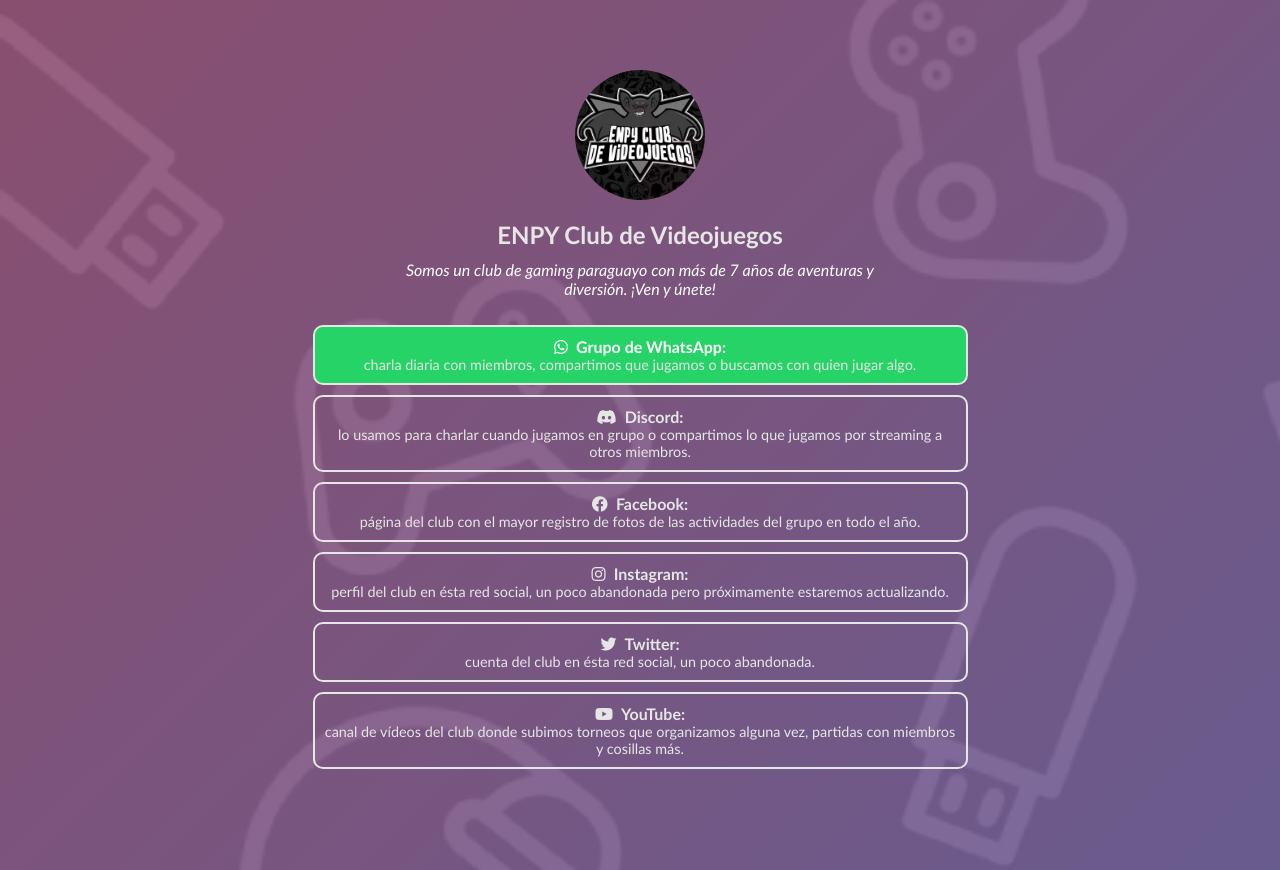
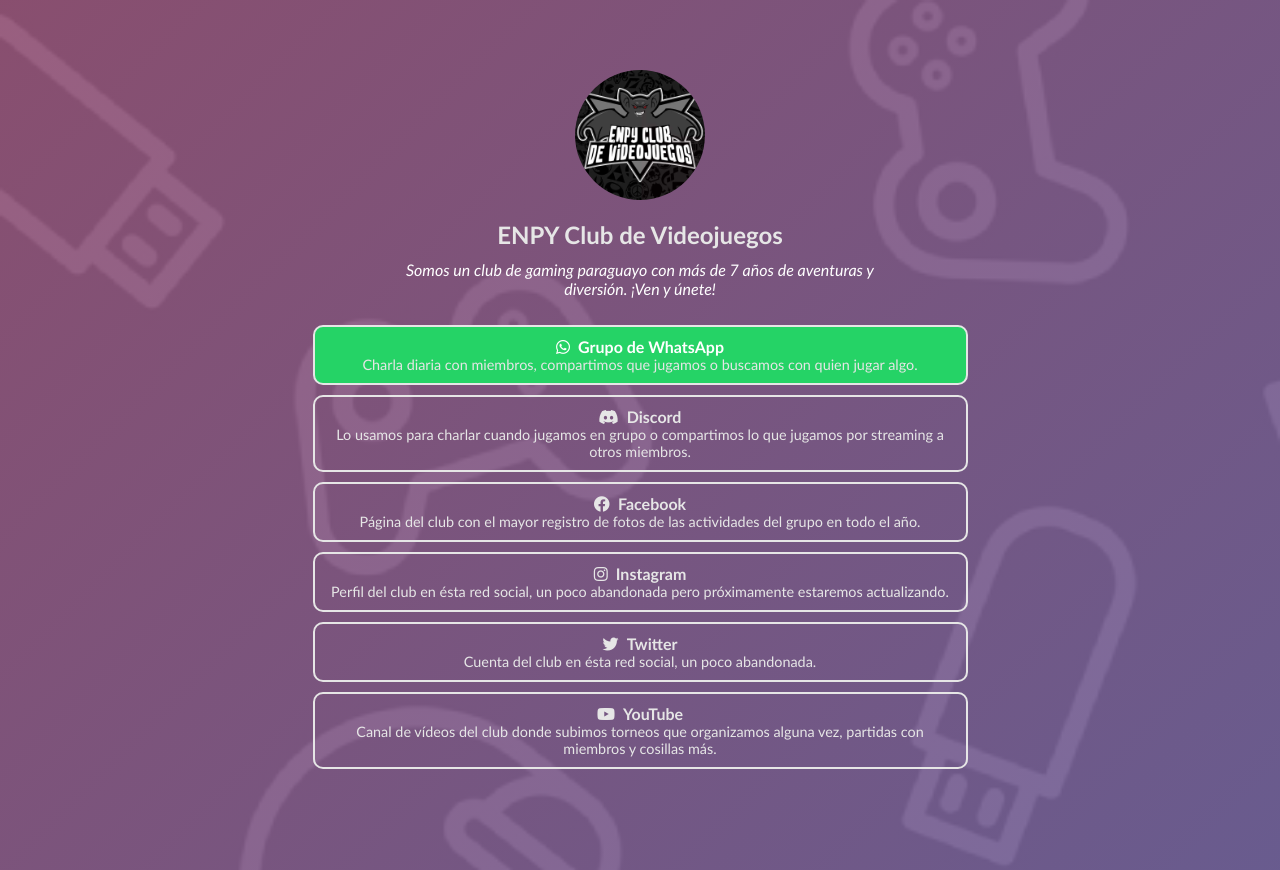
Before and after one commit to enpyclub/enpyclub, a plain HTML site: page index.html in a window 1280 px wide. Drawn offline with Linux system fonts and the light colour scheme.

Commit message:
Update index.html
Se arreglan algunos detalles en los links útiles.

```diff
--- a/index.html
+++ b/index.html
@@ -41,27 +41,27 @@
     <div class="links">
         <a class="link whatsapp" href="https://chat.whatsapp.com/DAK3TalCHnW1358tridF9E" target="_blank">
             <i class="fab fa-whatsapp">&nbsp;</i>
-            <strong>Grupo de WhatsApp:</strong> <span class="link-description">charla diaria con miembros, compartimos que jugamos o buscamos con quien jugar algo.</span>
+            <strong>Grupo de WhatsApp</strong> <span class="link-description">Charla diaria con miembros, compartimos que jugamos o buscamos con quien jugar algo.</span>
         </a>
         <a class="link" href="https://discord.gg/tpe2Kxmm3q" target="_blank">
             <i class="fab fa-discord">&nbsp;</i>
-            <strong>Discord:</strong> <span class="link-description">lo usamos para charlar cuando jugamos en grupo o compartimos lo que jugamos por streaming a otros miembros.</span>
+            <strong>Discord</strong> <span class="link-description">Lo usamos para charlar cuando jugamos en grupo o compartimos lo que jugamos por streaming a otros miembros.</span>
         </a>
         <a class="link" href="https://www.facebook.com/enpyclub" target="_blank">
             <i class="fab fa-facebook">&nbsp;</i>
-            <strong>Facebook:</strong> <span class="link-description">página del club con el mayor registro de fotos de las actividades del grupo en todo el año.</span>
+            <strong>Facebook</strong> <span class="link-description">Página del club con el mayor registro de fotos de las actividades del grupo en todo el año.</span>
         </a>
         <a class="link" href="https://www.instagram.com/enpyclub" target="_blank">
             <i class="fab fa-instagram">&nbsp;</i>
-            <strong>Instagram:</strong> <span class="link-description">perfil del club en ésta red social, un poco abandonada pero próximamente estaremos actualizando.</span>
+            <strong>Instagram</strong> <span class="link-description">Perfil del club en ésta red social, un poco abandonada pero próximamente estaremos actualizando.</span>
         </a>
         <a class="link" href="https://www.twitter.com/enpyclub" target="_blank">
             <i class="fab fa-twitter">&nbsp;</i>
-            <strong>Twitter:</strong> <span class="link-description">cuenta del club en ésta red social, un poco abandonada.</span>
+            <strong>Twitter</strong> <span class="link-description">Cuenta del club en ésta red social, un poco abandonada.</span>
         </a>
         <a class="link" href="https://www.youtube.com/channel/UCaVvw-Gg1RB3KXmEiL8cs4A" target="_blank">
             <i class="fab fa-youtube">&nbsp;</i>
-            <strong>YouTube:</strong> <span class="link-description">canal de vídeos del club donde subimos torneos que organizamos alguna vez, partidas con miembros y cosillas más.</span>
+            <strong>YouTube</strong> <span class="link-description">Canal de vídeos del club donde subimos torneos que organizamos alguna vez, partidas con miembros y cosillas más.</span>
         </a>
     </div>
 </body>
```
